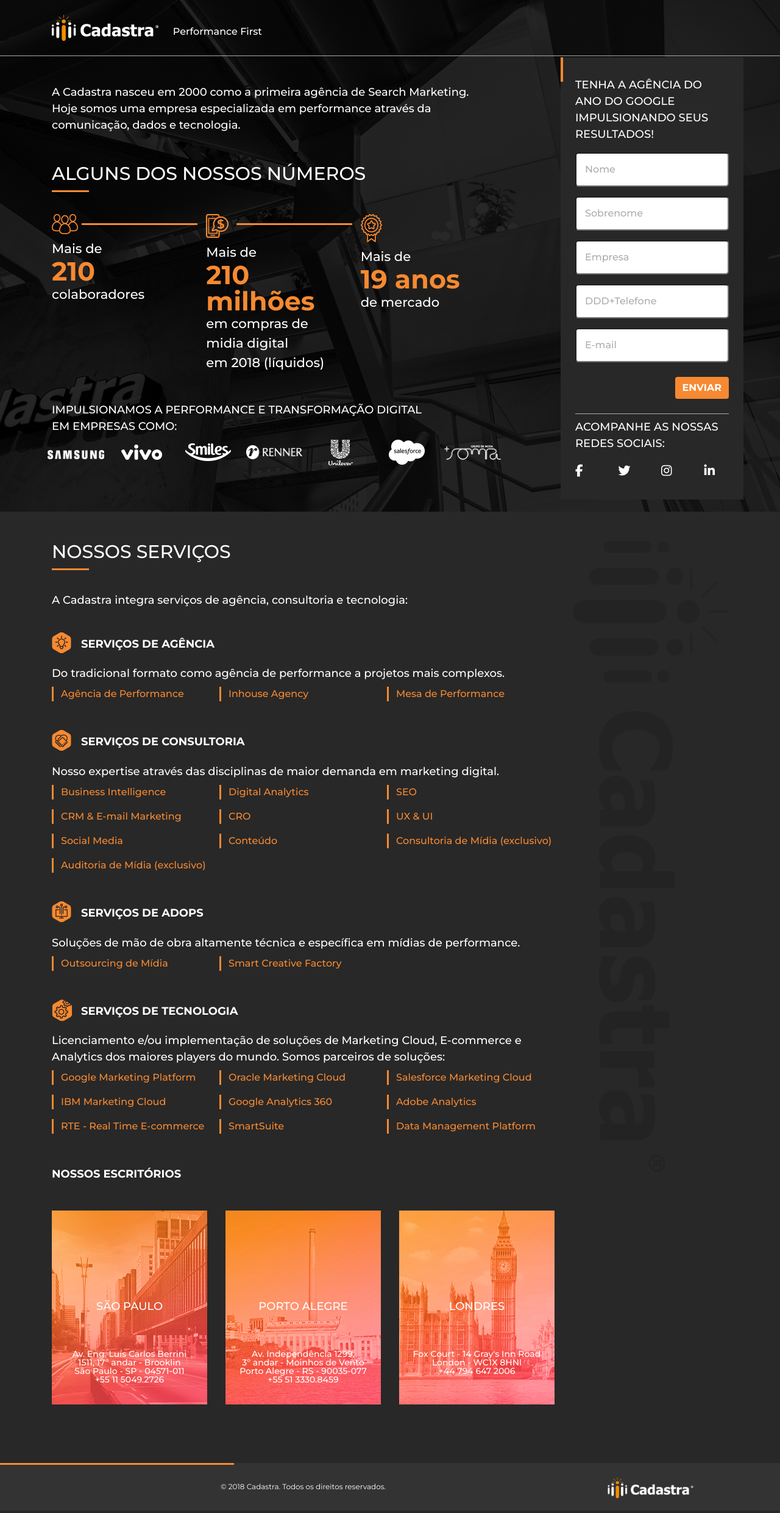
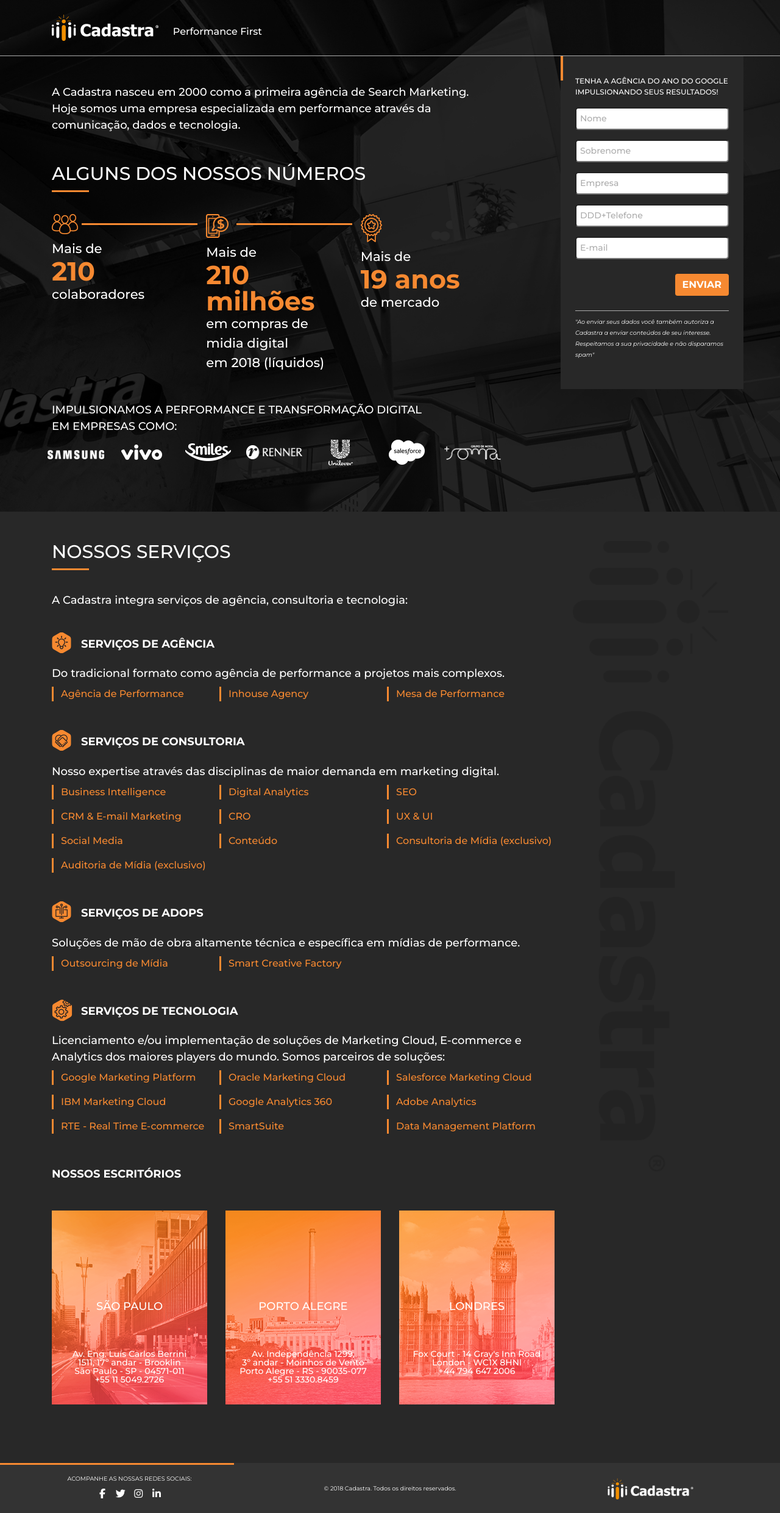
Before and after one commit to JoeKyy/cadastra, a website: page app/index.html in a window 1280 px wide. Shown: the whole page at 61% size. Drawn offline with nearby package versions, Linux system fonts and the light colour scheme.

Commit message:
Correções do cliente

```diff
--- a/app/index.html
+++ b/app/index.html
@@ -112,21 +112,7 @@
                                     <hr class="d-none d-xl-block">
                                     <div class="row d-none d-xl-block">
                                         <div class="col-xl-12">
-                                            <p class="text-uppercase">acompanhe as nossas redes sociais:</p>
-                                            <div class="row">
-                                                <div class="col">
-                                                    <a target="_blank"ref="https://www.facebook.com/cadastra"><i class="fa fa-facebook"></i></a>
-                                                </div>
-                                                <div class="col">
-                                                    <a target="_blank"ref="https://twitter.com/Cadastra"><i class="fa fa-twitter"></i></a>
-                                                </div>
-                                                <div class="col">
-                                                    <a target="_blank"ref="https://www.instagram.com/cadastra/"><i class="fa fa-instagram"></i></a>
-                                                </div>
-                                                <div class="col">
-                                                    <a target="_blank"ref="https://www.linkedin.com/company/cadastra/"><i class="fa fa-linkedin"></i></a>
-                                                </div>
-                                            </div>
+                                            <p><small><em>"Ao enviar seus dados você também autoriza a Cadastra a enviar conteúdos de seu interesse. Respeitamos a sua privacidade e não disparamos spam"</em></small></p>
                                         </div>
                                     </div>
                                 </div>
@@ -322,10 +308,31 @@
     <footer>
         <div class="container">
             <div class="row align-items-center">
-                <div class="col-xl-9 order-xl-1 order-2 text-center">
+                <div class="col-xl-3 order-xl-1 order-1 text-center">
+                    <p class="text-uppercase"><small>Acompanhe as nossas redes sociais:</small></p>
+                    <div class="row">
+                        <div class="col-5 mx-auto">
+                            <div class="row">
+                                <div class="col p-1">
+                                    <a target="_blank"ref="https://www.facebook.com/cadastra"><i class="fa fa-facebook"></i></a>
+                                </div>
+                                <div class="col p-1">
+                                    <a target="_blank"ref="https://twitter.com/Cadastra"><i class="fa fa-twitter"></i></a>
+                                </div>
+                                <div class="col p-1">
+                                    <a target="_blank"ref="https://www.instagram.com/cadastra/"><i class="fa fa-instagram"></i></a>
+                                </div>
+                                <div class="col p-1">
+                                    <a target="_blank"ref="https://www.linkedin.com/company/cadastra/"><i class="fa fa-linkedin"></i></a>
+                                </div>
+                            </div>
+                        </div>
+                    </div>
+                </div>
+                <div class="col-xl-6 order-xl-1 order-3 text-center">
                     <p><small>© 2018 Cadastra. Todos os direitos reservados.</small></p>
                 </div>
-                <div class="col-xl-3 order-xl-2 order-1 text-center">
+                <div class="col-xl-3 order-xl-3 order-2 text-center">
                     <h6>Cadastra</h6>
                     <hr class="d-block d-xl-none my-2">
                 </div>
--- a/app/js/jquery.functions.js
+++ b/app/js/jquery.functions.js
@@ -4,4 +4,14 @@
         $('.form--content form').show();
         $('.showForm').hide();
     });
+
+    $(window).scroll(function() {
+        var scrollTop = $(this).scrollTop();
+        if ( scrollTop > 90 ) {
+            $('.form--content > div').addClass("sticky");
+        } else {
+            $('.form--content > div').removeClass("sticky");
+        }
+    });
+
 });
--- a/app/scss/_helpers.scss
+++ b/app/scss/_helpers.scss
@@ -69,3 +69,11 @@
 label {
     white-space: nowrap;
 }
+
+.position-absolute {
+    @include responsive(large) {
+        position: absolute!important;
+    }
+
+    position: relative!important;
+}
--- a/app/scss/elements/_footer.scss
+++ b/app/scss/elements/_footer.scss
@@ -37,7 +37,11 @@
     }
 
     p {
-        font-size: font-size(small)
+        font-size: font-size(small);
+
+        small {
+            font-size: 80%;
+        }
     }
 
     hr {
--- a/app/scss/elements/_input.scss
+++ b/app/scss/elements/_input.scss
@@ -6,9 +6,9 @@
     @include font(medium);
 
     width: 100%;
-    padding: space(base) - 2;
+    padding: space(p) - 2;
 
-    font-size: font-size(medium);
+    font-size: font-size(normal);
     color: color(light, darken);
 
     background-color: color(light);
--- a/app/scss/elements/_section.scss
+++ b/app/scss/elements/_section.scss
@@ -132,10 +132,11 @@
                 position: relative;
                 left: 75px;
             }
+
             > div {
                 @include responsive(large) {
-                    position: fixed;
-                    top: 62px;
+                    position: absolute;
+                    top: -78px;
                     z-index: 10;
 
 
@@ -164,8 +165,27 @@
                     background-color: color(primary);
                 }
 
+                &.sticky {
+                    @include responsive(large) {
+                        left: auto;
+                    }
+
+                    position: fixed;
+                    top: -45px;
+                    left: 0;
+                    z-index: 10;
+
+                    width: 100%;
+                }
+
                 p {
                     margin-bottom: space(base);
+
+                    font-size: font-size(small);
+
+                    small {
+                        font-size: 80%;
+                    }
                 }
 
                 form {
```
Also changed, not shown: app/css/style.css, app/css/style.min.css.
